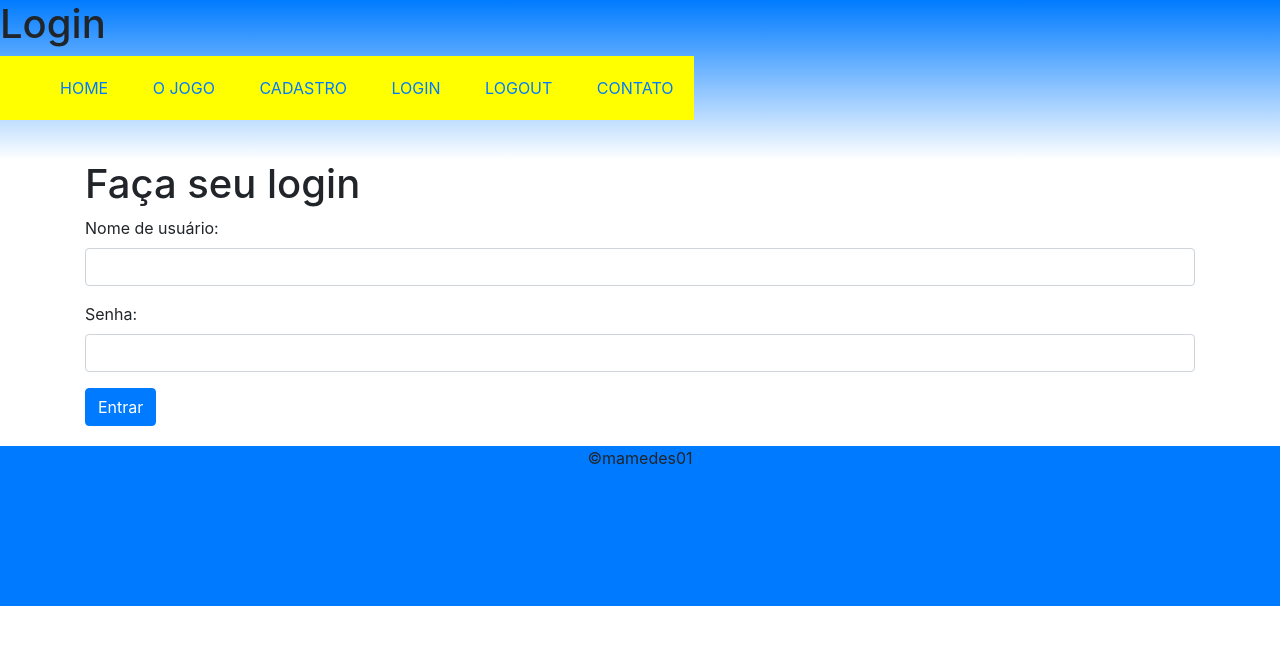
After one commit to MaercioMamedes/Flask, a Flask app: page /login in a window 1280 px wide. The commit adds this page. Shown: the top 645 px of the page. Run offline with Flask 2, Linux system fonts and the light colour scheme; some libraries are stand-ins or nearby versions.

Commit message:
Inicio de implementação do Banco de Dados

```diff
--- /dev/null
+++ b/anotacoes.txt
@@ -0,0 +1,3 @@
+01-03-2022  18:00
+
+    Ler documentação sobre flash messages
--- a/dataBase/conectDataBase.py
+++ b/dataBase/conectDataBase.py
@@ -10,5 +10,3 @@ def reader_data_base():
     data = cursor.fetchall()
     cursor.close()
     conector.close()"""
-
-    print(cursor)
--- a/main.py
+++ b/main.py
@@ -4,18 +4,28 @@ from dataBase.conectDataBase import *
 import pandas as pd
 
 app = Flask(__name__)
+app.secret_key = 'alura'
 lista = ['Maercio', 'Joséas', 'Jamerson', 'Emanoel']
 reader_data_base()
 
 
 @app.route('/')
 def index():
-    return render_template('index.html', title='Jogo da Bolsa', title_page='Jogo da Bolsa',users=lista)
+    return render_template('index.html', title='Jogo da Bolsa', title_page='Jogo da Bolsa', users=lista)
+
+
+@app.route('/portfolio')
+def portfolio():
+    if 'user_logged' not in session or session['user_logged'] is None:
+        return redirect('/login?proxima=portfolio')
+    return render_template('portfolio.html', title='Cadastro de Ativos', title_page='Portfólio')
 
 
 @app.route('/register')
 def register_user():
-    return render_template('registerUser.html',title_page='Cadastro de usuário',title='Cadastro')
+    if 'user_logged' not in session or session['user_logged'] is None:
+        return redirect('/login?proxima=register')
+    return render_template('registerUser.html', title_page='Cadastro de usuário', title='Cadastro')
 
 
 @app.route('/user', methods=['POST'])
@@ -26,4 +36,31 @@ def user():
     return redirect('/')
 
 
+@app.route('/login')
+def login():
+    proxima = request.args.get('proxima')
+    return render_template('login.html', title_page='Login de Usuário', title='Login', proxima=proxima)
+
+
+@app.route('/auth', methods=['POST', ])
+def auth():
+    if 'master' == request.form['password'] and request.form['user'] in lista:
+        session['user_logged'] = request.form['user']
+        flash(request.form['user'] + ' logou com sucesso!')
+        proxima_pagina = request.form['proxima']
+        print(f'{proxima_pagina}')
+        return redirect(f'/{proxima_pagina}')
+
+    else:
+        flash('Não logado, tente novamente!')
+        return redirect(url_for('login'))
+
+
+@app.route('/logout')
+def logout():
+    session['user_logged'] = None
+    flash('Nenhum usuário logado!')
+    return redirect(url_for('index'))
+
+
 app.run(debug=True)
--- a/static/style.css
+++ b/static/style.css
@@ -12,10 +12,24 @@ header{
     height: 20%;
     width: 100%;
     background-image: linear-gradient(#007bff, #ffffff);
+
 }
 
-header h1{
-    margin: 60px;
+.menu{
+
+    width: 100%;
+    margin-right: 10px;
+    position: relative;
+}
+
+.menu ul{
+    position: absolute;
+    background-color: yellow;
+}
+
+.menu li{
+    display: inline-block;
+    padding: 20px;
 }
 
 main{
--- a/templates/index.html
+++ b/templates/index.html
@@ -5,8 +5,8 @@
     {% block content%}
 
     <section>
-        <p>Monte sua carteira</p>
-        <a href="/register"><p>cadastrar usuário</p></a>
+        <p><a href="/portfolio"> Monte sua carteira</a></p>
+
     </section>
 
     <section>
--- /dev/null
+++ b/templates/login.html
@@ -0,0 +1,15 @@
+{% extends "template.html" %}
+
+{% block content %}
+
+<div class="container">
+    <h1>Faça seu login</h1>
+    <form method="POST" action="{{url_for('auth')}}">
+        <input type="hidden" name="proxima" value="{{proxima or ''}}">
+        <p><label>Nome de usuário:</label> <input class="form-control" type="text" name="user" required></p>
+        <p><label>Senha:</label> <input class="form-control" type="password" name="password" required></p>
+        <p><button class="btn btn-primary" type="submit">Entrar</button></p>
+    </form>
+</div>
+
+{% endblock %}
--- a/templates/template.html
+++ b/templates/template.html
@@ -1,5 +1,6 @@
 <!DOCTYPE html>
 <html lang="pt-br">
+
 <head>
     <meta charset="UTF-8">
     <meta http-equiv="X-UA-Compatible" content="IE=edge">
@@ -8,9 +9,30 @@
     <link rel="stylesheet" href="../static/style.css">
     <title>{{title_page}}</title>
 </head>
+
 <body>
     <header>
+        {% with messages = get_flashed_messages() %}
+        {% if messages %}
+        <ul id="messages" class="list-unstyled">
+            {% for message in messages %}
+            <li class="alert alert-success">{{ message }}</li>
+            {% endfor %}
+        </ul>
+        {% endif %}
+        {% endwith %}
         <h1>{{title}}</h1>
+
+        <nav class="menu">
+            <ul>
+                <li><a href="/">HOME</a></li>
+                <li><a href="">O JOGO</a></li>
+                <li><a href="{{url_for('register_user')}}">CADASTRO</a></li>
+                <li><a href="{{url_for('login')}}">LOGIN</a></li>
+                <li><a href="{{url_for('logout')}}">LOGOUT</a></li>
+                <li><a href="">CONTATO</a></li>
+            </ul>
+        </nav>
     </header>
 
     {% block content %}{% endblock %}
@@ -19,4 +41,5 @@
         <p>&copy;mamedes01</p>
     </footer>
 </body>
+
 </html>
```
Also changed, not shown: model/models.py (+12 -0 lines), templates/portfolio.html (added, +13 -0 lines).
